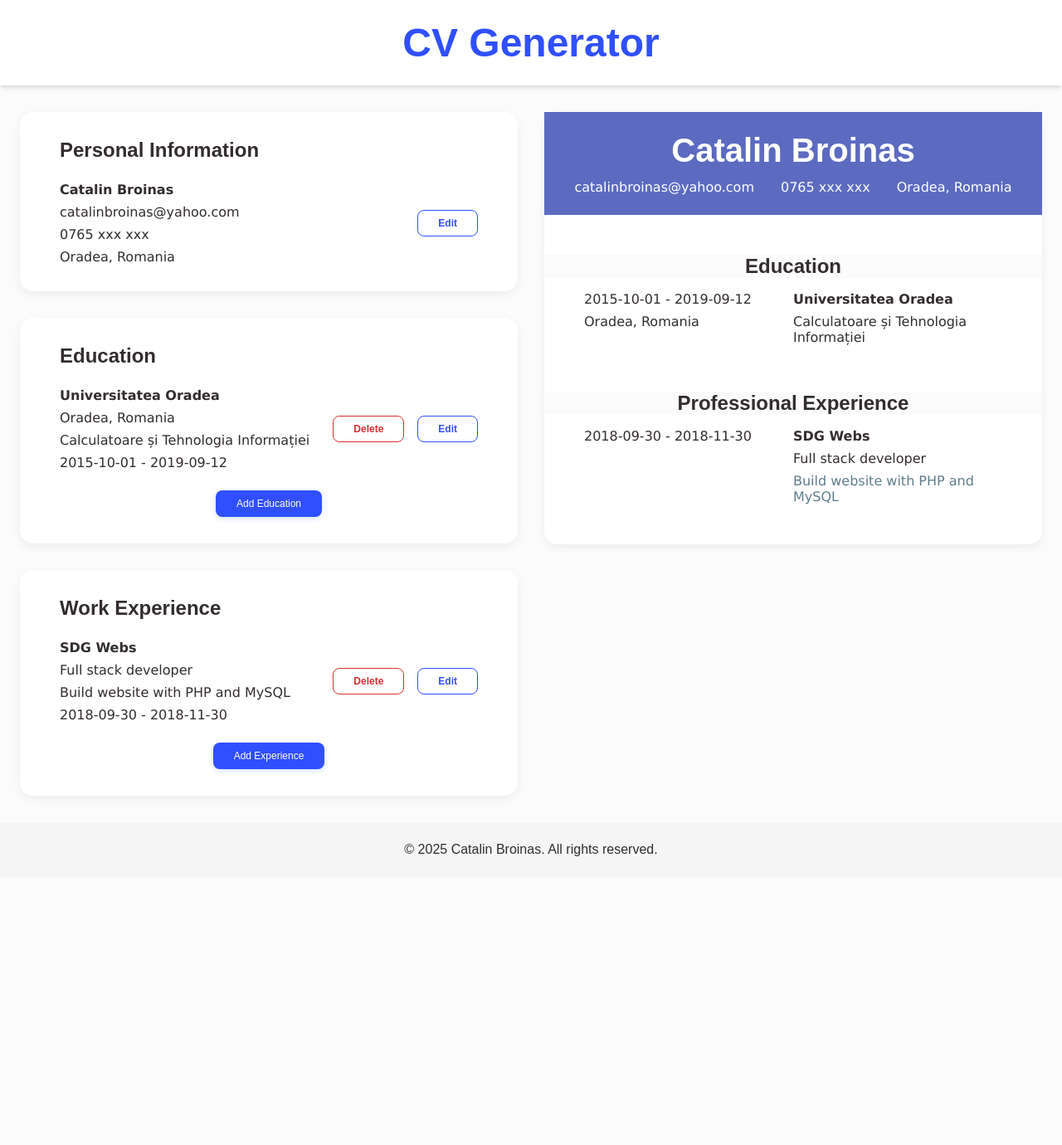
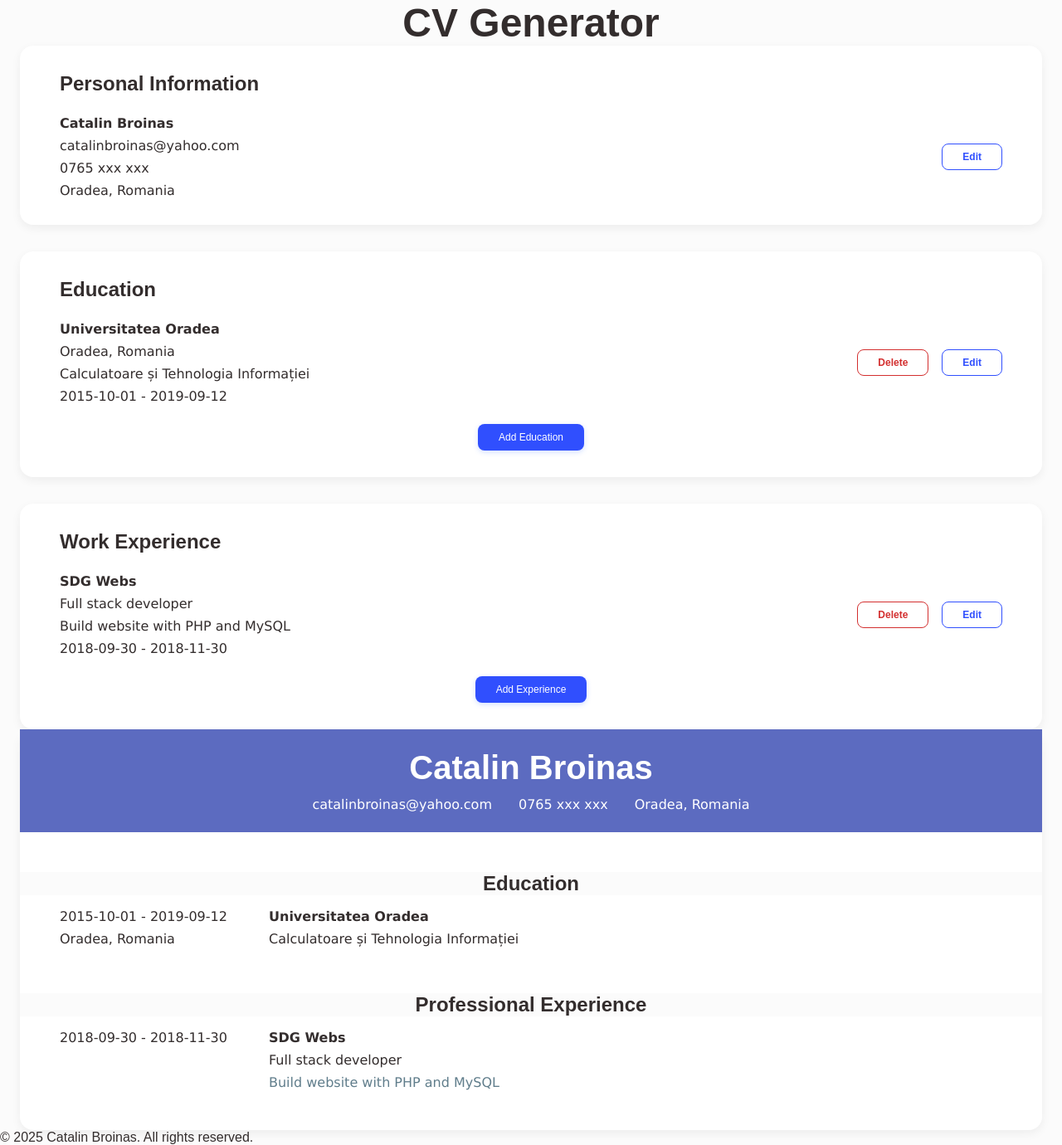
Before and after one commit to catalinbroinas/cv-application, a React (Vite) app: page / in a window 1280 px wide. Shown: the whole page at 83% size. Before the commit the page ends 1057 px from the top, so only its background shows below. Built offline with nearby package versions, Linux system fonts and the light colour scheme.

Commit message:
refactor(index.css): cleanup and improve structure

```diff
--- a/src/styles/index.css
+++ b/src/styles/index.css
@@ -1,3 +1,6 @@
+/* ===============================
+  Variables
+================================= */
 :root {
   /* Fonts */
   --font-title: Arial, Helvetica, sans-serif;
@@ -48,6 +51,10 @@
   --container-padding-xl: 3rem;
 }
 
+/* ===============================
+  Global style
+================================= */
+/* Reset */
 * {
   box-sizing: border-box;
   padding: 0;
@@ -70,20 +77,23 @@ ul {
   padding-left: 0;
 }
 
+/* Typography */
 h1,
 h2,
 h3,
 h4,
 h5,
 h6 {
-  font-family: var(--font-title);
+  font-family: var(--font-title), sans-serif;
 }
 
 p {
-  font-family: var(--font-text);
+  font-family: var(--font-text), sans-serif;
 }
 
-/* Layout */
+/* ===============================
+  Layout
+================================= */
 .container {
   max-width: 1320px;
   margin: 0 auto;
@@ -101,30 +111,9 @@ p {
   grid-template-rows: auto 1fr auto;
 }
 
-.intro {
-  background-color: white;
-  color: var(--primary-bg-color);
-  padding: 1.5rem 3rem;
-  margin-bottom: var(--section-spacing-sm);
-  text-align: center;
-  box-shadow: 0 4px 6px -1px rgba(0, 0, 0, 0.1),
-    0 2px 4px -1px rgba(0, 0, 0, 0.06);
-}
-
-.main-content {
-  display: grid;
-  grid-template-columns: repeat(2, 1fr);
-  margin-bottom: var(--section-spacing-sm);
-  gap: 2rem;
-}
-
-footer {
-  background-color: var(--tertiary-bg-color);
-  padding: 1.5rem 3rem;
-  text-align: center;
-}
-
-/* Typography */
+/* ===============================
+  Typography
+================================= */
 .title {
   font-size: 3rem;
   font-weight: 700;
```
